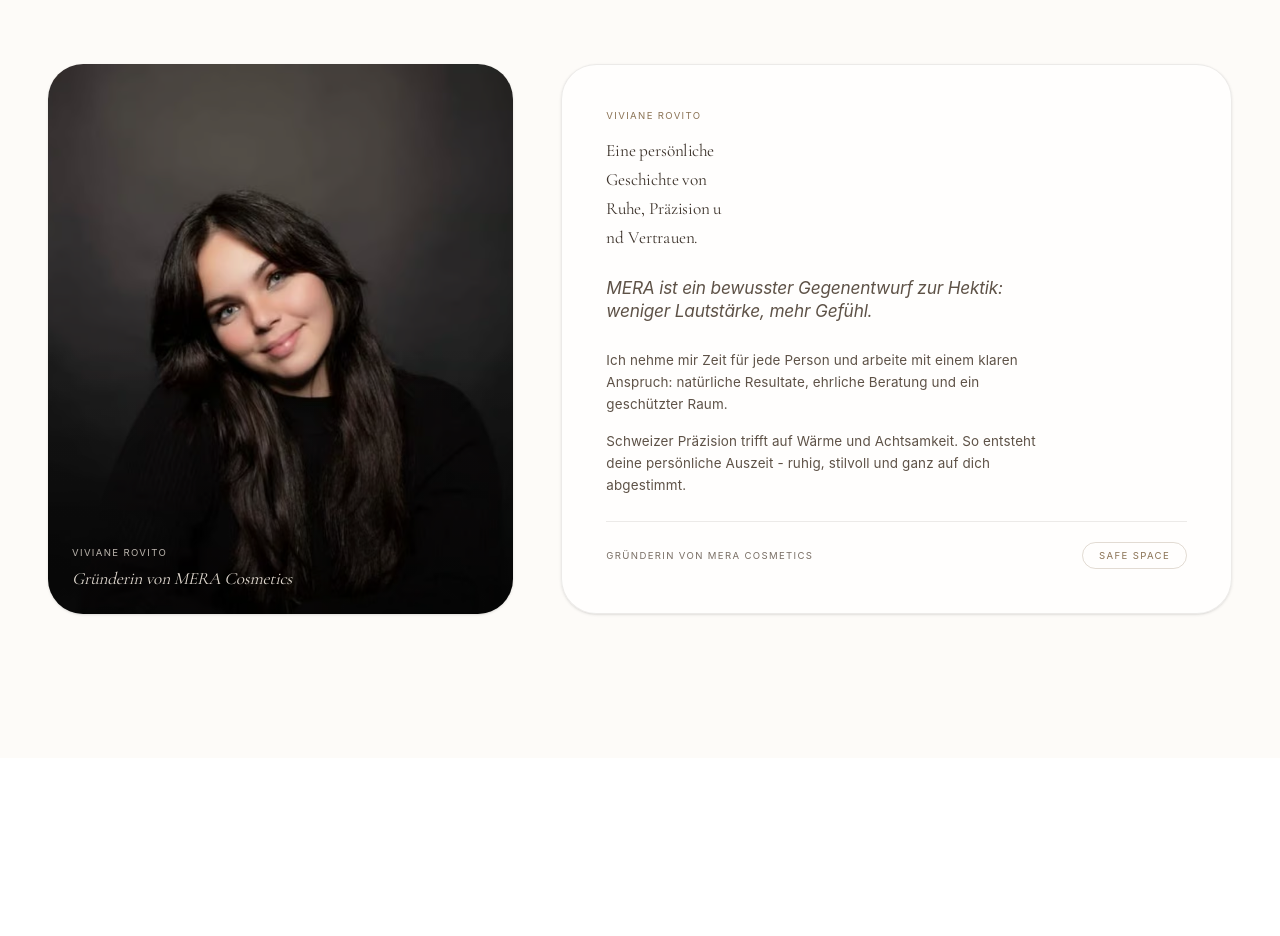
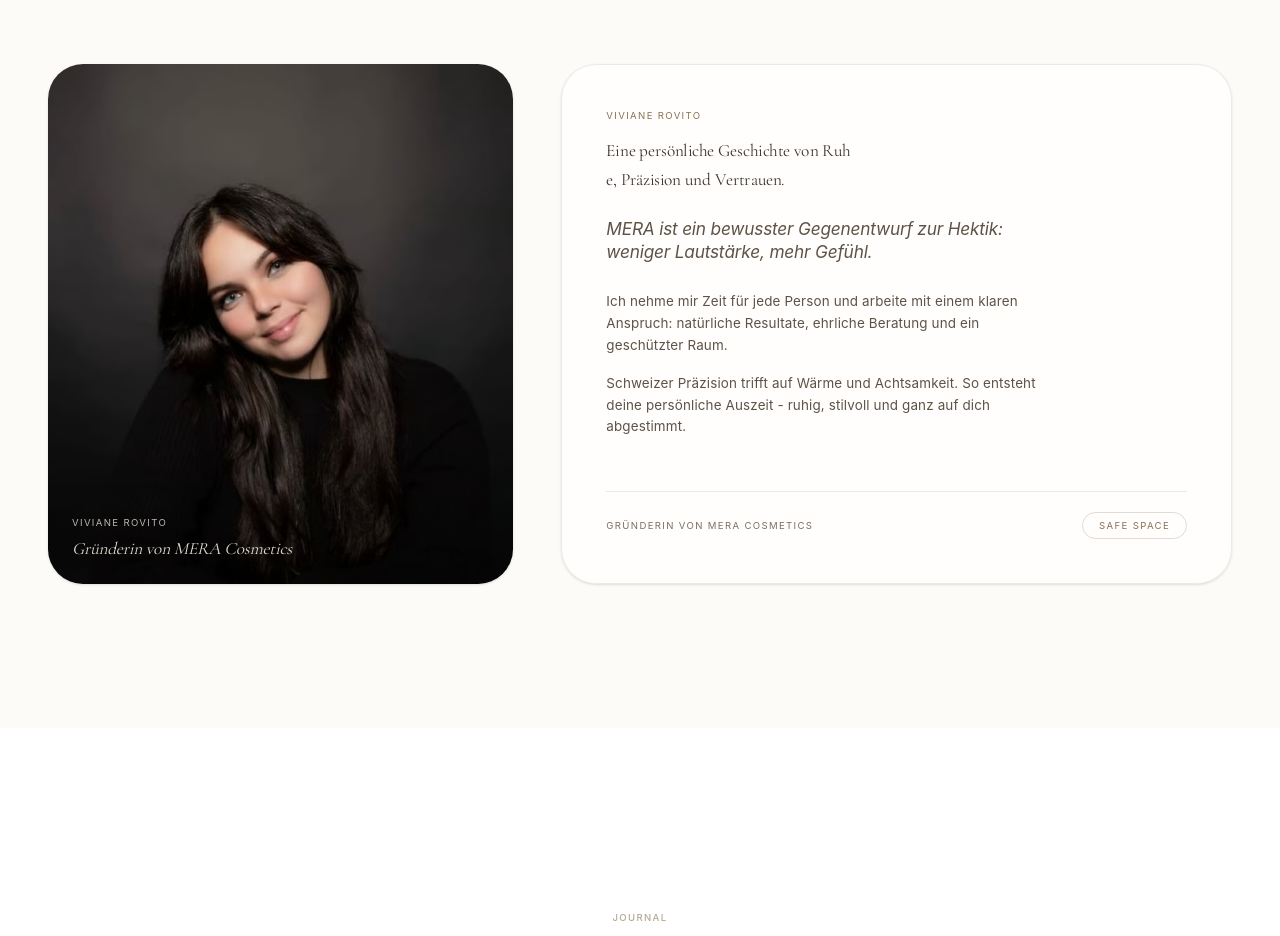
Before and after one commit to ManikasEv/meracosmetics, a React (Vite) app: page / in a window 1280 px wide. Shown: the part 2660-3596 px from the top of the page. Built offline with nearby package versions, Linux system fonts and the light colour scheme.

Commit message:
first commit

```diff
--- a/src/components/sections/LandingSections.jsx
+++ b/src/components/sections/LandingSections.jsx
@@ -216,7 +216,7 @@ function ProfileSection({ t }) {
               <SplitLetters
                 text={t('bio.title')}
                 as="h3"
-                className="type-subtitle font-serif text-[#3E342C] mb-5 max-w-[14ch]"
+                className="type-subtitle font-serif text-[#3E342C] mb-5 max-w-[24ch] leading-[1.25] md:max-w-[30ch]"
               />
 
               <p
```
